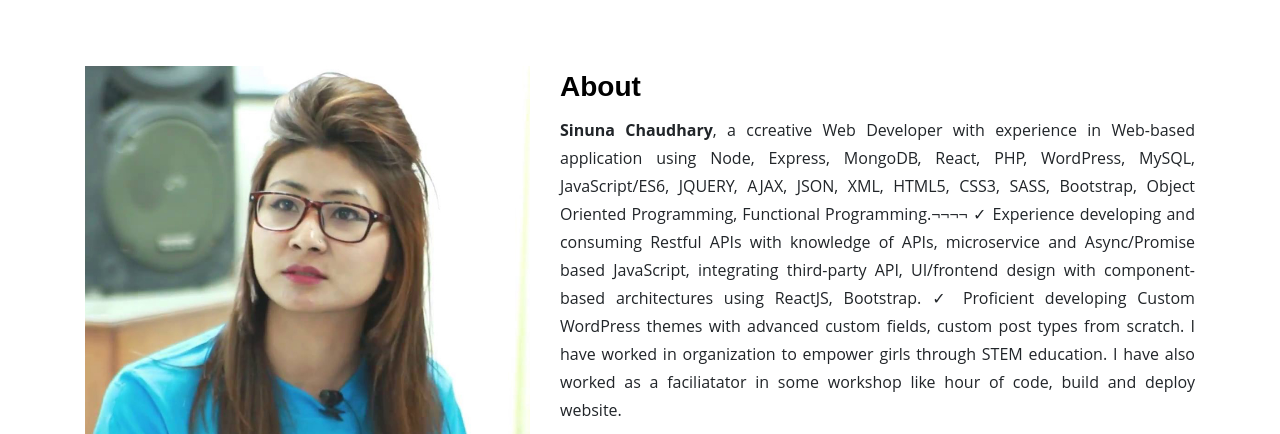
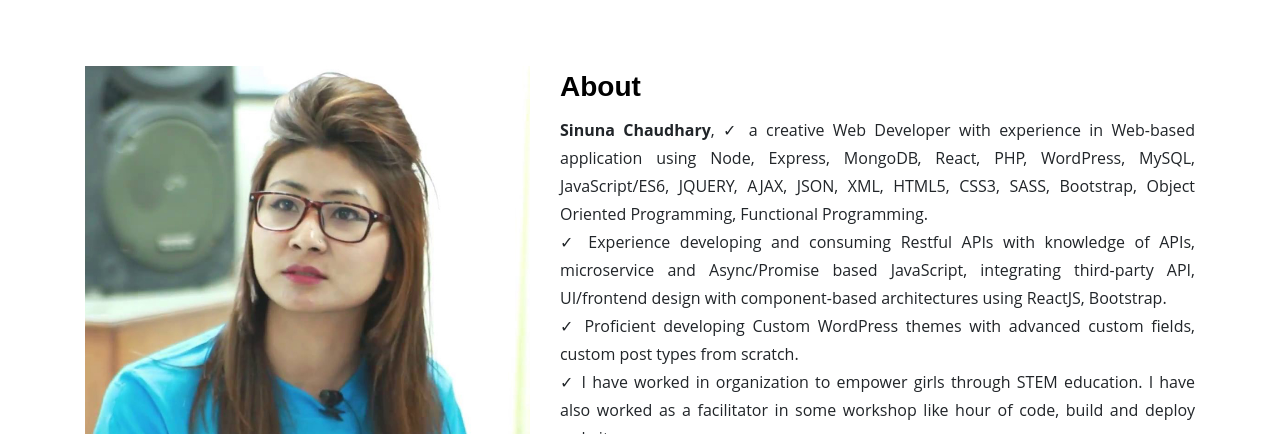
Before and after one commit to sinuna/sinuna.github.io, a website: page index.html in a window 1280 px wide. Shown: the part 790-1224 px from the top of the page. Drawn offline with nearby package versions, Linux system fonts and the light colour scheme; a web font is replaced by a local one.

Commit message:
Update index.html

```diff
--- a/index.html
+++ b/index.html
@@ -79,9 +79,10 @@
 				<div class="col-lg-7">
 					<div class="content">
 						<h3 class="title title-left">About</h3>
-						<p><b>Sinuna Chaudhary</b>, a ccreative Web Developer with experience in Web-based application using Node, Express, MongoDB, React, PHP, WordPress, MySQL, JavaScript/ES6, JQUERY, AJAX, JSON, XML, HTML5, CSS3, SASS, Bootstrap, Object Oriented Programming, Functional Programming.¬¬¬¬
-✓	Experience developing and consuming Restful APIs with knowledge of APIs, microservice and Async/Promise based JavaScript, integrating third-party API, UI/frontend design with component-based architectures using ReactJS, Bootstrap.
-✓	Proficient developing Custom WordPress themes with advanced custom fields, custom post types from scratch. I have worked in organization to empower girls through STEM education. I have also worked as a faciliatator in some workshop like hour of code, build and deploy website.</p>
+						<p><b>Sinuna Chaudhary</b>, ✓ a creative Web Developer with experience in Web-based application using Node, Express, MongoDB, React, PHP, WordPress, MySQL, JavaScript/ES6, JQUERY, AJAX, JSON, XML, HTML5, CSS3, SASS, Bootstrap, Object Oriented Programming, Functional Programming. <br />
+✓ Experience developing and consuming Restful APIs with knowledge of APIs, microservice and Async/Promise based JavaScript, integrating third-party API, UI/frontend design with component-based architectures using ReactJS, Bootstrap. <br />
+✓ Proficient developing Custom WordPress themes with advanced custom fields, custom post types from scratch. <br />
+✓ I have worked in organization to empower girls through STEM education. I have also worked as a facilitator in some workshop like hour of code, build and deploy website.</p>
 
 						<div class="social-icon">
 							<a href="https://www.linkedin.com/in/sinunachaudhary/" target="_blank">
```
